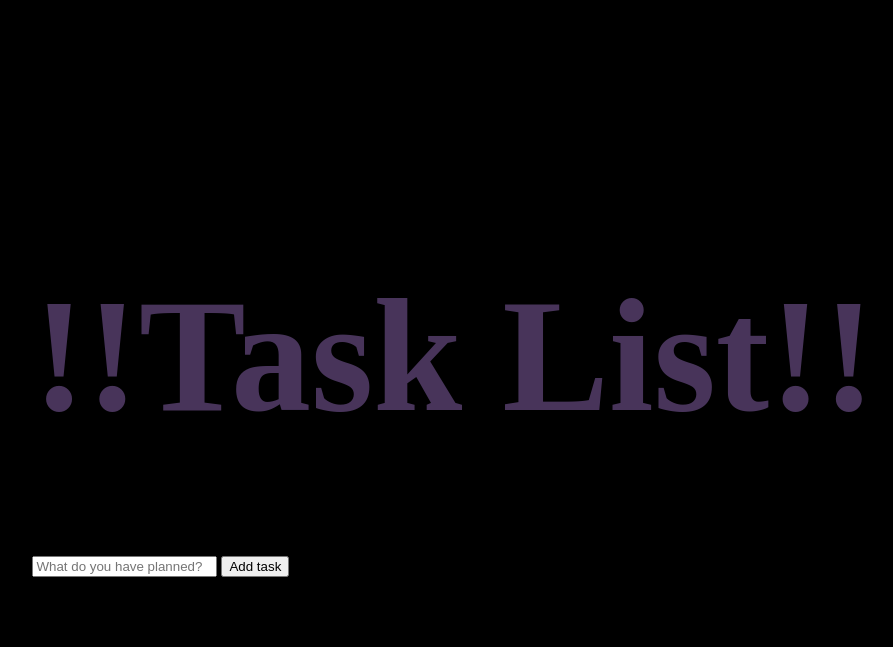
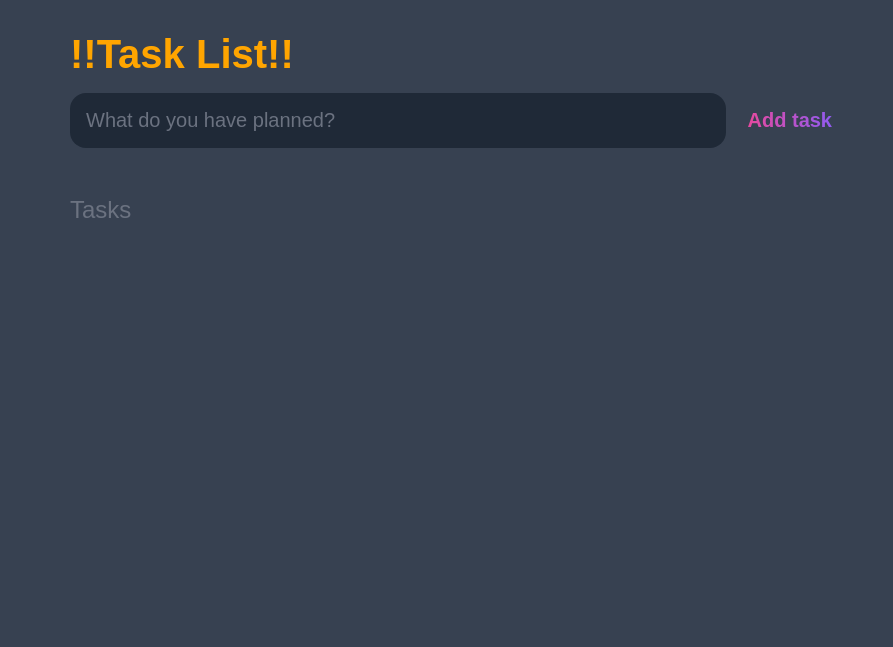
Before and after one commit to Man17si/ToDoList, a plain HTML site: page index.html in a window 1280 px wide. Shown: the whole page, without its empty margins (186-1079 px from the left). Drawn offline with Linux system fonts and the light colour scheme.

Commit message:
Update style.css

```diff
--- a/style.css
+++ b/style.css
@@ -1,75 +1,156 @@
-@import url('https://fonts.googleapis.com/css2?family=Poppins:wght@200;400&display=swap');
+:root {
+  --dark: #374151;
+  --darker: #1F2937;
+  --darkest: #111827;
+  --grey: #6B7280;
+  --pink: #EC4899;
+  --purple: #8B5CF6;
+  --light: #EEE;
+}
 
 * {
+  margin: 0;
   box-sizing: border-box;
+  font-family: "Fira sans", sans-serif;
 }
 
-.todo{
-  color: darkorange;
-}
 body {
-  background-color: black;  //#f5f5f5
-  color: lightgrey;  // #444
-  font-family: 'Poppins', sans-serif;
   display: flex;
   flex-direction: column;
-  align-items: center;
-  justify-content: center;
-  height: 100vh;
-  margin: 0;
+  min-height: 100vh;
+  color: #FFF;
+  background-color: var(--dark);
 }
 
-h1 {
-  color: rgb(179, 131, 226);
-  font-size: 10rem;
-  text-align: center;
-  opacity: 0.4;
+header {
+  padding: 2rem 1rem;
+  max-width: 800px;
+  width: 100%;
+  margin: 0 auto;
 }
 
-form {
-  box-shadow: 0 4px 10px rgba(0, 0, 0, 0.1);
-  max-width: 100%;
-  width: 400px;
+header h1{
+  font-size: 2.5rem;
+  font-weight: bolder;
+  color: orange;
+  margin-bottom: 1rem;
 }
 
-.input {
-  border: none;
-  color: #444;
-  font-size: 2rem;
-  padding: 1rem 2rem;
-  display: block;
-  width: 100%;
+#new-task-form {
+  display: flex;;
 }
 
-.input::placeholder {
-  color: #d5d5d5;
+input, button {
+  appearance: none;
+  border: none;
+  outline: none;
+  background: none;
 }
 
-.input:focus {
-  outline-color: rgb(179, 131, 226);
+#new-task-input {
+  flex: 1 1 0%;
+  background-color: var(--darker);
+  padding: 1rem;
+  border-radius: 1rem;
+  margin-right: 1rem;
+  color: var(--light);
+  font-size: 1.25rem;
 }
 
-.todos {
-  background-color: #fff;
-  padding: 0;
-  margin: 0;
-  list-style-type: none;
+#new-task-input::placeholder {
+  color: var(--grey);
 }
 
-.todos li {
-  border-top: 1px solid #e5e5e5;
+#new-task-submit {
+  color: var(--pink);
+  font-size: 1.25rem;
+  font-weight: 700;
+  background-image: linear-gradient(to right, var(--pink), var(--purple));
+  -webkit-background-clip: text;
+  -webkit-text-fill-color: transparent;
   cursor: pointer;
-  font-size: 1.5rem;
-  padding: 1rem 2rem;
+  transition: 0.4s;
 }
 
-.todos li.completed {
-  color: #b6b6b6;
-  text-decoration: line-through;
+#new-task-submit:hover {
+  opacity: 0.8;
 }
 
-small {
-  color: #b5b5b5;
-  margin-top: 3rem;
-  text-align: center;
+#new-task-submit:active {
+  opacity: 0.6;
 }
+
+main {
+  flex: 1 1 0%;
+  max-width: 800px;
+  width: 100%;
+  margin: 0 auto;
+}
+
+.task-list {
+  padding: 1rem;
+}
+
+.task-list h2 {
+  font-size: 1.5rem;
+  font-weight: 300;
+  color: var(--grey);
+  margin-bottom: 1rem;
+}
+
+#tasks .task {
+  display: flex;
+  justify-content: space-between;
+  background-color: var(--darkest);
+  padding: 1rem;
+  border-radius: 1rem;
+  margin-bottom: 1rem;
+}
+
+.task .content {
+  flex: 1 1 0%;
+}
+
+.task .content .text {
+  color: var(--light);
+  font-size: 1.125rem;
+  width: 100%;
+  display: block;
+  transition: 0.4s;
+}
+
+.task .content .text:not(:read-only) {
+  color: var(--pink);
+}
+
+.task .actions {
+  display: flex;
+  margin: 0 -0.5rem;
+}
+
+.task .actions button {
+  cursor: pointer;
+  margin: 0 0.5rem;
+  font-size: 1.125rem;
+  font-weight: 700;
+  text-transform: uppercase;
+  transition: 0.4s;
+}
+
+.task .actions button:hover {
+  opacity: 0.8;
+}
+
+.task .actions button:active {
+  opacity: 0.6;
+}
+
+.task .actions .edit {
+  background-image: linear-gradient(to right, var(--pink), var(--purple));
+  -webkit-background-clip: text;
+  -webkit-text-fill-color: transparent;
+}
+
+.task .actions .delete {
+  color: crimson;
+}
```
